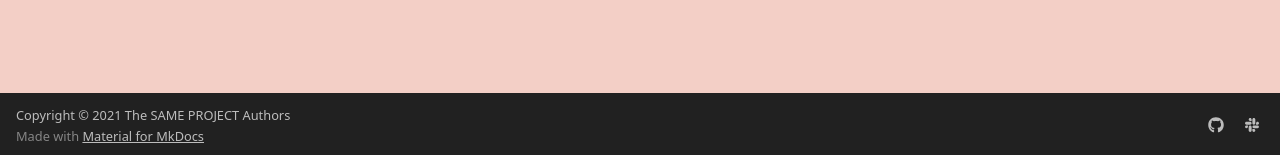
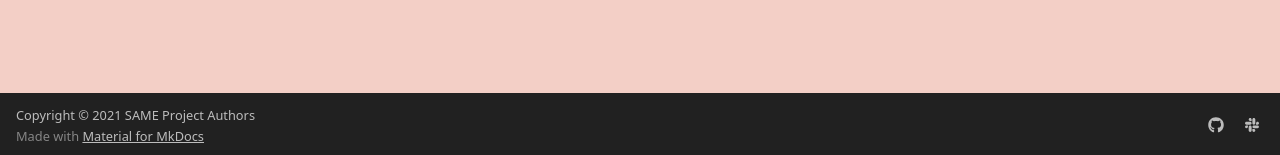
Before and after one commit to js-ts/same-mkdocs, an MkDocs documentation site: the page built from docs/index.md, in a window 1280 px wide. Shown: the part 742-897 px from the top of the page. Built offline with MkDocs 1.6.1 and Material for MkDocs 9.7.7, drawn with Linux system fonts in a browser that asks for light colours; comment, search, counter and statistics services are not loaded.

Commit message:
Update mkdocs.yml

```diff
--- a/mkdocs.yml
+++ b/mkdocs.yml
@@ -2,12 +2,12 @@
     # - Home: index.md
     - Getting started:
           - SAME Quickstart: getting-started/_index.md
+          - Installing: getting-started/installing.md
+          - First Notebook: getting-started/first-notebook.md
           - Adding Steps: getting-started/adding-steps.md
           - Changing Environment: getting-started/changing-environment.md
           - Dev Build: getting-started/dev-build.md
-          - First Notebook: getting-started/first-notebook.md
           - Importing Packages: getting-started/importing-packages.md
-          - Installing: getting-started/installing.md
 #     - Developer Guide:
 #           - How to contribute: developer/developer.md
 #           - Debugging guide: developer/debug.md
@@ -25,7 +25,7 @@
 extra_css:
   - stylesheets/extra.css
 
-repo_url: https://github.com/SAME-Project/SAME-MONO-PRIVATE
+repo_url: https://github.com/SAME-Project/same-project
 edit_uri: edit/mkdocs/docs
 
 theme:
@@ -65,7 +65,7 @@
       permalink: true
   - def_list
 
-copyright: "Copyright © 2021 The SAME PROJECT Authors"
+copyright: "Copyright © 2021 SAME Project Authors"
 
 extra:
   social:
```
